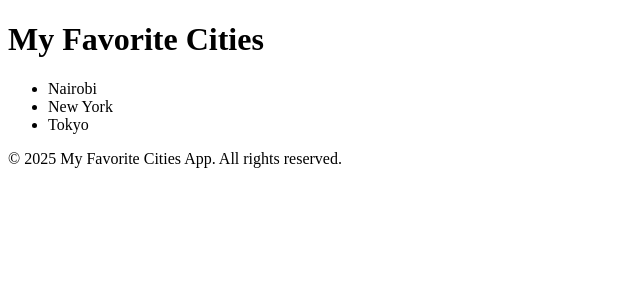
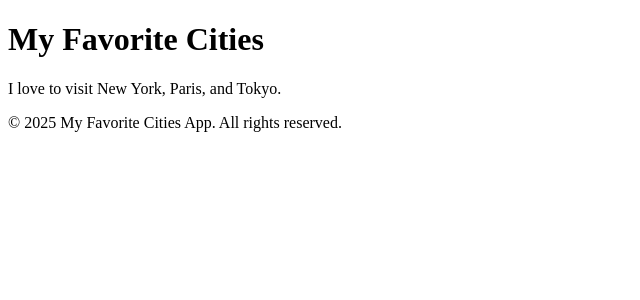
Before and after one commit to joey5573/alx-fe-reactjs, a React (Vite) app in the folder alx-react-app/: page / in a window 1280 px wide. Shown: the top 300 px of the page, without its empty margins (0-640 px from the left). Built offline with nearby package versions, Linux system fonts and the light colour scheme.

Commit message:
Update MainContent.jsx

```diff
--- a/alx-react-app/src/components/MainContent.jsx
+++ b/alx-react-app/src/components/MainContent.jsx
@@ -1,11 +1,7 @@
 function MainContent() {
   return (
     <main>
-      <ul>
-        <li>Nairobi</li>
-        <li>New York</li>
-        <li>Tokyo</li>
-      </ul>
+      <p>I love to visit New York, Paris, and Tokyo.</p>
     </main>
   );
 }
```
